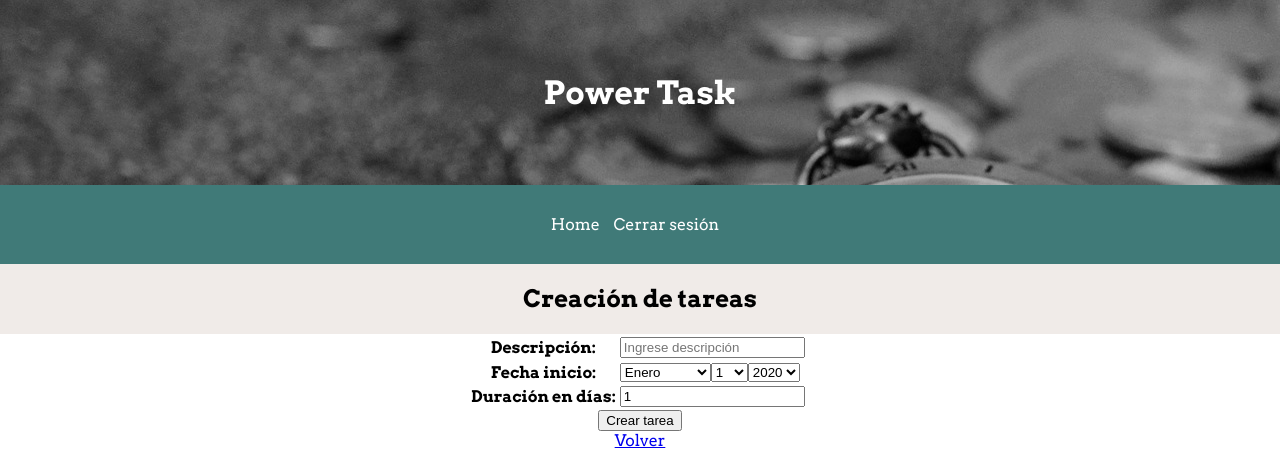
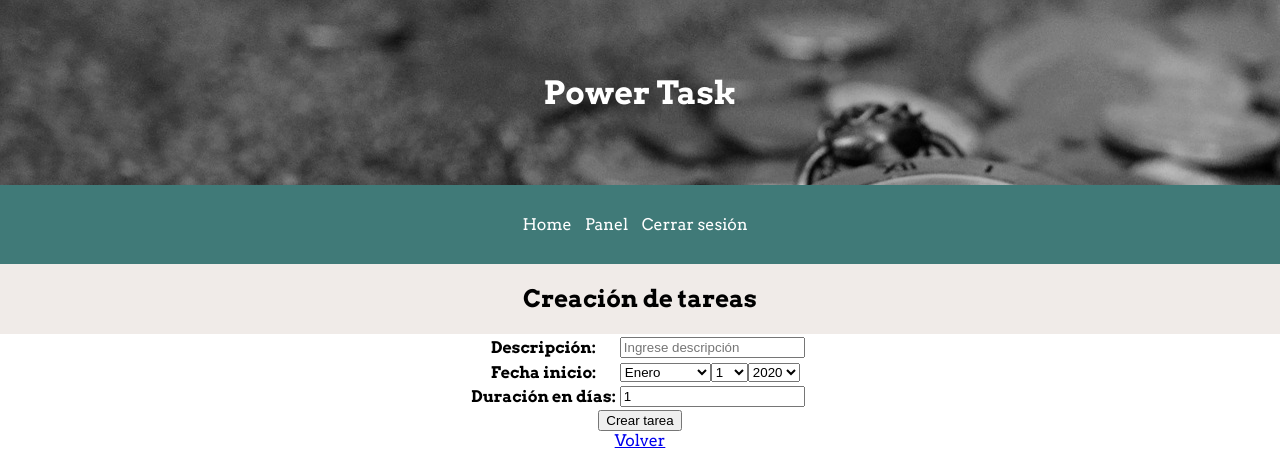
Before and after one commit to jorgefuicaz1996/control_tareas, a Django app: page /crear-tarea in a window 1280 px wide. Shown: the top 452 px of the page. Run offline with Django 3.2, Linux system fonts and the light colour scheme; the visitor is signed in with stand-in values (Sample User, id 1).

Commit message:
agregado enlance a panel

```diff
--- a/powertask/templates/template.html
+++ b/powertask/templates/template.html
@@ -19,6 +19,7 @@
 		<nav id="menu-header">
 			<a href="{% url 'principal' %}">Home</a>
 			{% if user.is_authenticated %}
+			<a href="{% url 'panel' %}">Panel</a>
 			<a href="{% url 'log-out' %}">Cerrar sesión</a>
 			{% else %}
 			<a href="{% url 'log-in' %}">Iniciar sesión</a>
```
